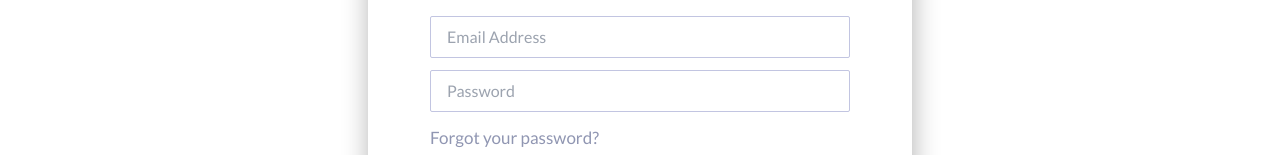
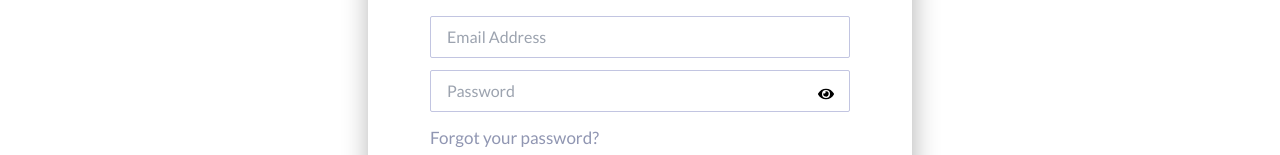
Before and after one commit to Sacar07/ECOMMERCE-CLIENT, a React (Vite) app: page /login in a window 1280 px wide. Shown: the part 645-800 px from the top of the page. Built offline with nearby package versions, Linux system fonts and the light colour scheme.

Commit message:
fix:password field dynamic with show/hide functionality

```diff
--- a/src/components/common/ErrorMessage.jsx
+++ b/src/components/common/ErrorMessage.jsx
@@ -1,9 +1,8 @@
-import React from 'react'
+import React from "react";
 
 export default function ErrorMessage(props) {
-  return (
-    <>
-      <span className="text-red-500">{props.msg}</span>
-    </>
-  );
+  if (props.msg) {
+    return <span className="text-red-500">{props.msg}</span>;
+  }
+  return null;
 }
--- /dev/null
+++ b/src/components/common/TogglePassword.jsx
@@ -0,0 +1,26 @@
+import React, { useState } from "react";
+import { FaEye } from "react-icons/fa";
+import ErrorMessage from "./ErrorMessage";
+
+export default function TogglePassword() {
+  const [togglePassword, setTogglePassword] = useState(false);
+  function handleTogglePassword() {
+    togglePassword ? setTogglePassword(false) : setTogglePassword(true);
+  }
+  return (
+    <>
+      <div className="form-group relative">
+        <input
+          name="password"
+          placeholder="Password"
+          className="form-control block"
+          type={togglePassword ? "text" : "password"}
+        />
+        <div className="absolute right-4 top-4 cursor-pointer">
+          <FaEye onClick={handleTogglePassword} />
+        </div>
+
+      </div>
+    </>
+  );
+}
--- a/src/pages/Login.jsx
+++ b/src/pages/Login.jsx
@@ -1,6 +1,7 @@
-import React from "react";
+import React, { useState } from "react";
 import { Link } from "react-router-dom";
 import Breadcrumb from "../components/common/Breadcrumb";
+import TogglePassword from "../components/common/TogglePassword";
 
 export default function Login() {
   return (
@@ -21,13 +22,7 @@ export default function Login() {
               className="form-control mt-[37px] block"
             />
           </div>
-          <div className="form-group">
-            <input
-              placeholder="Password"
-              className=" form-control  block"
-              type="text"
-            />
-          </div>
+          <TogglePassword />
           <p className="mt-[13px] font-lato text-[17px] text-[#9096B2]">
             Forgot your password?
           </p>
--- a/src/pages/Signup.jsx
+++ b/src/pages/Signup.jsx
@@ -1,19 +1,22 @@
 import React, { useState } from "react";
-import { Link } from "react-router-dom";
+import { Link, useNavigate } from "react-router-dom";
 import Breadcrumb from "../components/common/Breadcrumb";
 import axios from "axios";
 import { ToastContainer, toast } from "react-toastify";
 import "react-toastify/dist/ReactToastify.css";
 import { Oval } from "react-loader-spinner";
 import ErrorMessage from "../components/common/ErrorMessage";
+import TogglePassword from "../components/common/TogglePassword";
 
 export default function Signup() {
   const [formErrors, setFormErrors] = useState([]);
   const [isLoading, setIsLoading] = useState(false);
+  const navigate = useNavigate();
 
   function handleSubmit(e) {
     e.preventDefault();
     setIsLoading(true);
+    setFormErrors({});
     axios
       .post("https://ecommerce-sagartmg2.vercel.app/api/users/signup", {
         name: e.target.name.value,
@@ -24,16 +27,21 @@ export default function Signup() {
       .then((res) => {
         toast.success("success");
         setIsLoading(false);
+        navigate("/login");
       })
       .catch((err) => {
+        if (err.response?.status === 400) {
           toast.error("bad request");
-        setIsLoading(false);
           const errors = err.response.data.errors;
           let errorObj = {};
           errors.forEach((el) => {
             errorObj[el.param] = el.msg;
           });
           setFormErrors(errorObj);
+        } else {
+          toast.error("Something went wrong. Please Try Again Later");
+        }
+        setIsLoading(false);
       });
   }
 
@@ -67,15 +75,9 @@ export default function Signup() {
               />
               <ErrorMessage msg={formErrors.email} />
             </div>
-            <div className="form-group">
-              <input
-                name="password"
-                placeholder="Password"
-                className="form-control block"
-                type="password"
-              />
+
+            <TogglePassword />
             <ErrorMessage msg={formErrors.password} />
-            </div>
             <div className="form-group">
               <select className="form-control" name="role" id="">
                 <option value="">-- select role --</option>
```
Lines whose indentation alone changed are shown as unchanged.
